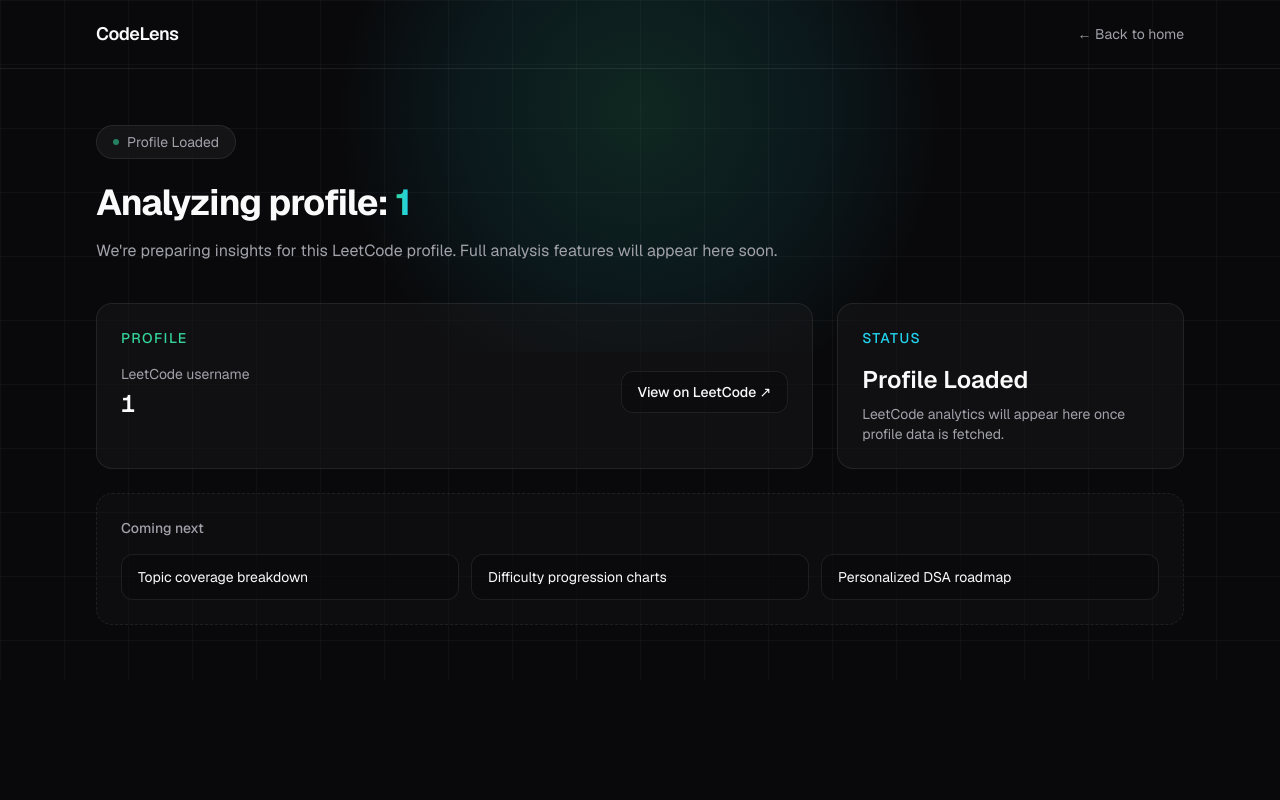
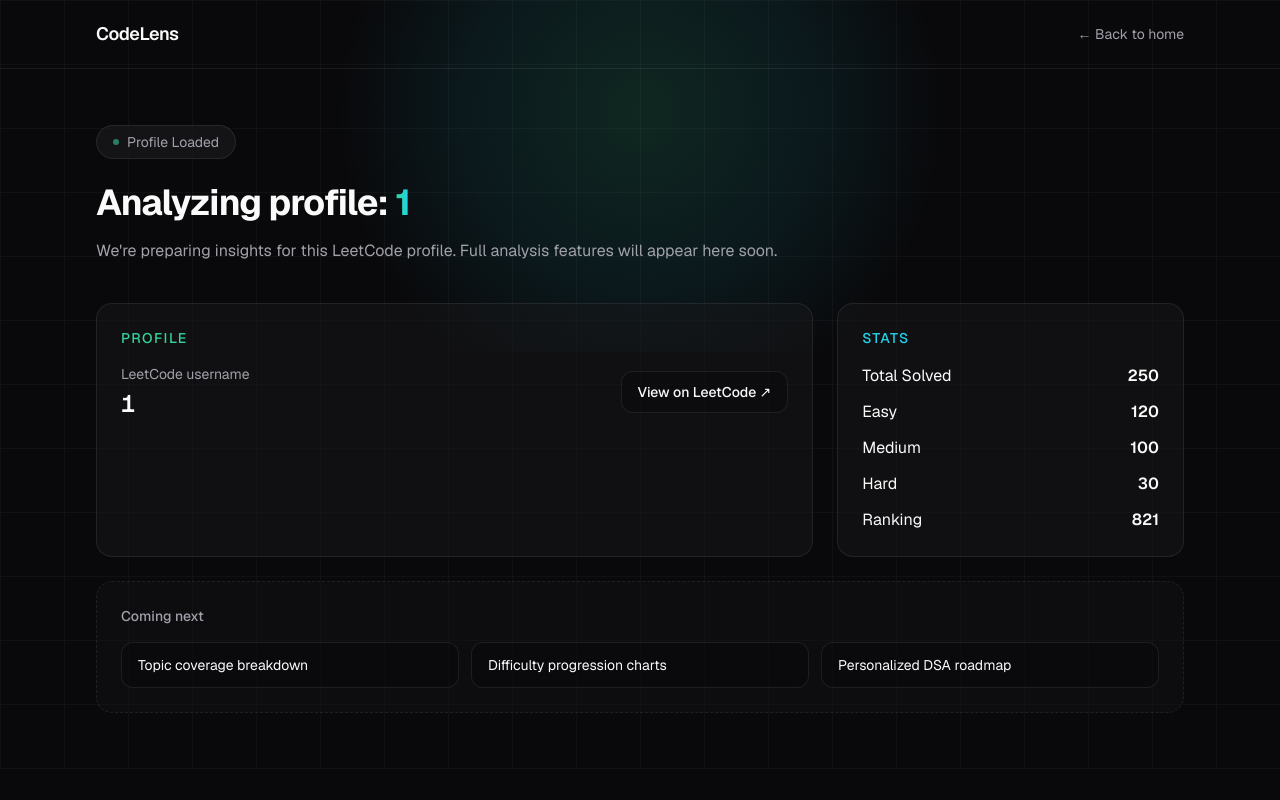
Before and after one commit to rohit-saini124/codelens, a Next.js app: page /analyze/1 in a window 1280 px wide. Built offline with nearby package versions, Linux system fonts and the light colour scheme.

Commit message:
Connect dashboard to API route

```diff
--- a/app/analyze/[username]/page.tsx
+++ b/app/analyze/[username]/page.tsx
@@ -31,6 +31,15 @@ export default async function AnalyzePage({ params }: AnalyzePageProps) {
   if (!isValidUsername(displayUsername)) {
     notFound();
   }
+  const response = await fetch(
+    `http://localhost:3000/api/leetcode/${encodeURIComponent(displayUsername)}`,
+    {
+      cache: "no-store",
+    }
+  );
+
+  const data = await response.json();
+  const profile = data.profile;
 
   return (
     <div className="relative min-h-full overflow-hidden bg-background text-foreground">
@@ -97,15 +106,38 @@ export default async function AnalyzePage({ params }: AnalyzePageProps) {
             </div>
           </section>
 
-          <section className="rounded-2xl border border-border bg-surface/50 p-6">
-            <p className="text-sm font-medium uppercase tracking-widest text-accent-secondary">
-              Status
-            </p>
-            <p className="mt-4 text-2xl font-semibold">Profile Loaded</p>
-            <p className="mt-2 text-sm text-muted">
-            LeetCode analytics will appear here once profile data is fetched.
-            </p>
-          </section>
+<section className="rounded-2xl border border-border bg-surface/50 p-6">
+  <p className="text-sm font-medium uppercase tracking-widest text-accent-secondary">
+    Stats
+  </p>
+
+  <div className="mt-4 space-y-3">
+    <div className="flex justify-between">
+      <span>Total Solved</span>
+      <span className="font-semibold">{profile.solved}</span>
+    </div>
+
+    <div className="flex justify-between">
+      <span>Easy</span>
+      <span className="font-semibold">{profile.easy}</span>
+    </div>
+
+    <div className="flex justify-between">
+      <span>Medium</span>
+      <span className="font-semibold">{profile.medium}</span>
+    </div>
+
+    <div className="flex justify-between">
+      <span>Hard</span>
+      <span className="font-semibold">{profile.hard}</span>
+    </div>
+
+    <div className="flex justify-between">
+      <span>Ranking</span>
+      <span className="font-semibold">{profile.ranking}</span>
+    </div>
+  </div>
+</section>
 
           <section className="rounded-2xl border border-dashed border-border bg-surface/30 p-6 lg:col-span-3">
             <p className="text-sm font-medium text-muted">Coming next</p>
--- /dev/null
+++ b/app/api/leetcode/[username]/route.ts
@@ -0,0 +1,20 @@
+import { NextResponse } from "next/server";
+
+export async function GET(
+  request: Request,
+  { params }: { params: Promise<{ username: string }> }
+) {
+  const { username } = await params;
+
+  return NextResponse.json({
+    success: true,
+    profile: {
+      username,
+      ranking: 821,
+      solved: 250,
+      easy: 120,
+      medium: 100,
+      hard: 30,
+    },
+  });
+}
```
